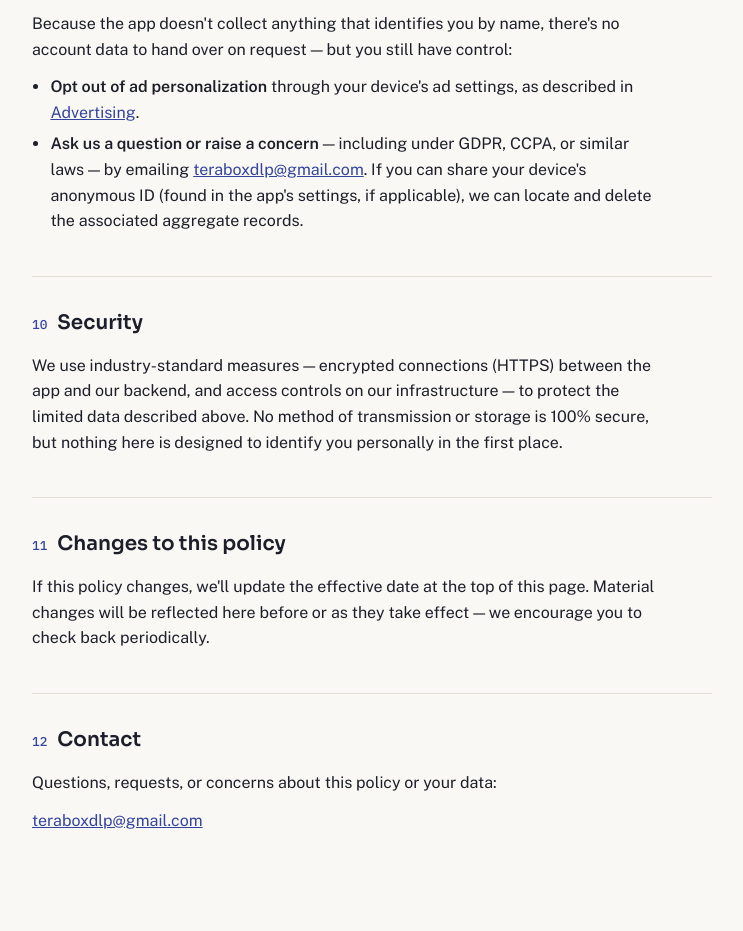
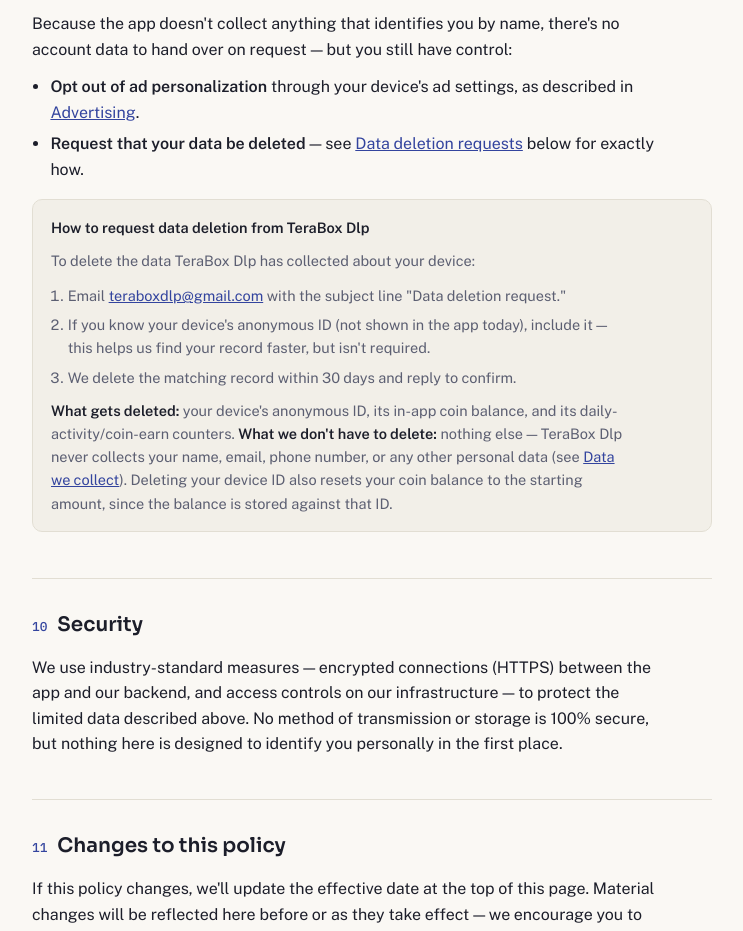
Before and after one commit to jaberamin9/terabox-dlp-privacy-policy, a plain HTML site: page index.html in a window 1280 px wide. Shown: the part 3267-4198 px from the top of the page, without its empty margins (406-1149 px from the left). Drawn offline with nearby package versions, Linux system fonts and the light colour scheme.

Commit message:
Update index.html

```diff
--- a/index.html
+++ b/index.html
@@ -410,8 +410,19 @@
       <p>Because the app doesn't collect anything that identifies you by name, there's no account data to hand over on request — but you still have control:</p>
       <ul>
         <li><strong>Opt out of ad personalization</strong> through your device's ad settings, as described in <a href="#advertising">Advertising</a>.</li>
-        <li><strong>Ask us a question or raise a concern</strong> — including under GDPR, CCPA, or similar laws — by emailing <a href="mailto:teraboxdlp@gmail.com">teraboxdlp@gmail.com</a>. If you can share your device's anonymous ID (found in the app's settings, if applicable), we can locate and delete the associated aggregate records.</li>
+        <li><strong>Request that your data be deleted</strong> — see <a href="#data-deletion">Data deletion requests</a> below for exactly how.</li>
       </ul>
+
+      <div id="data-deletion" class="callout">
+        <strong>How to request data deletion from TeraBox Dlp</strong>
+        <p style="margin-top: 10px;">To delete the data TeraBox Dlp has collected about your device:</p>
+        <ol style="margin: 0 0 10px 1.15em; padding: 0;">
+          <li style="margin-bottom: 6px;">Email <a href="mailto:teraboxdlp@gmail.com?subject=Data%20deletion%20request">teraboxdlp@gmail.com</a> with the subject line "Data deletion request."</li>
+          <li style="margin-bottom: 6px;">If you know your device's anonymous ID (not shown in the app today), include it — this helps us find your record faster, but isn't required.</li>
+          <li style="margin-bottom: 0;">We delete the matching record within 30 days and reply to confirm.</li>
+        </ol>
+        <p style="margin: 0;"><strong>What gets deleted:</strong> your device's anonymous ID, its in-app coin balance, and its daily-activity/coin-earn counters. <strong>What we don't have to delete:</strong> nothing else — TeraBox Dlp never collects your name, email, phone number, or any other personal data (see <a href="#data-we-collect">Data we collect</a>). Deleting your device ID also resets your coin balance to the starting amount, since the balance is stored against that ID.</p>
+      </div>
     </section>
 
     <section id="security">
```
